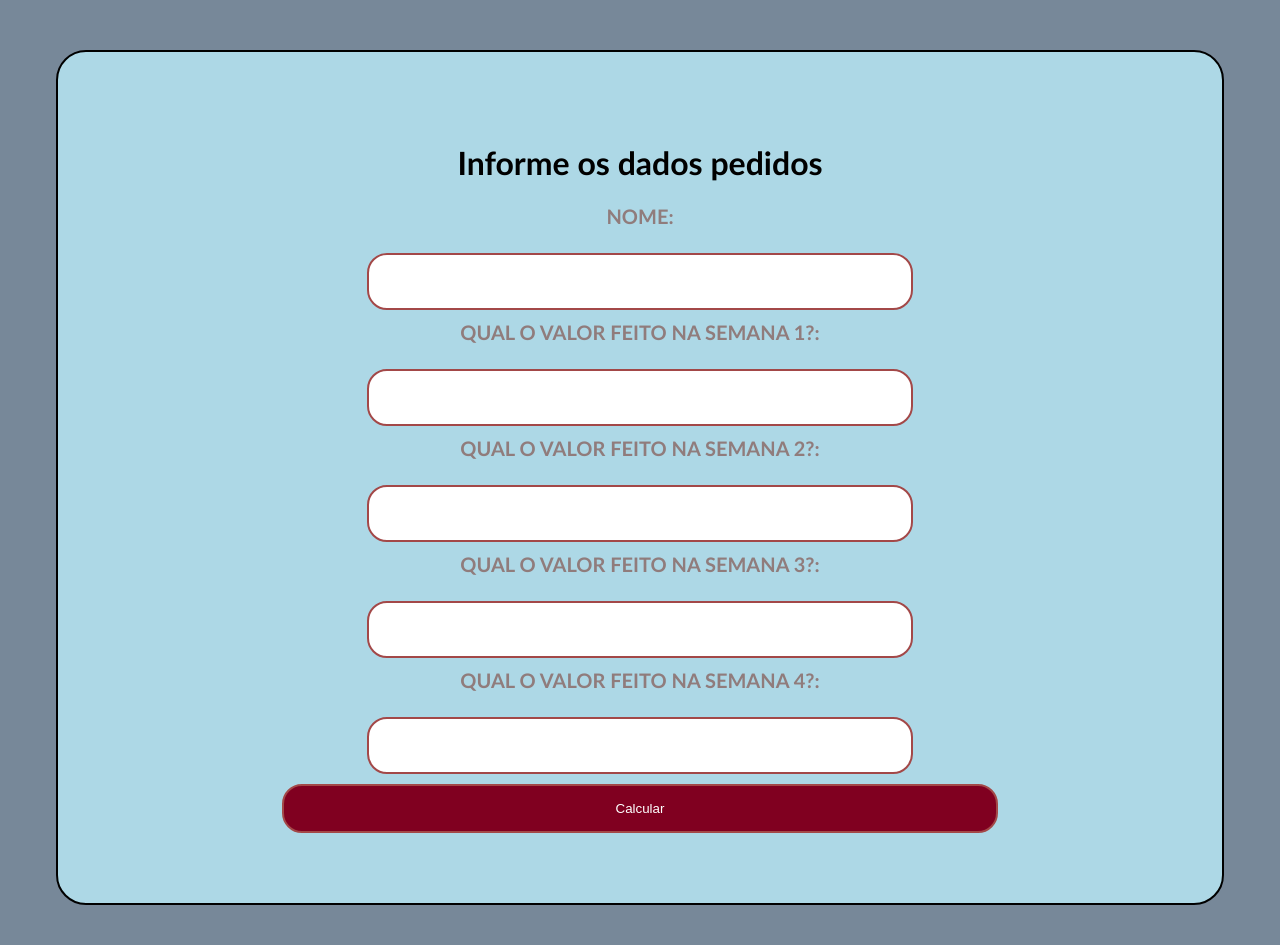
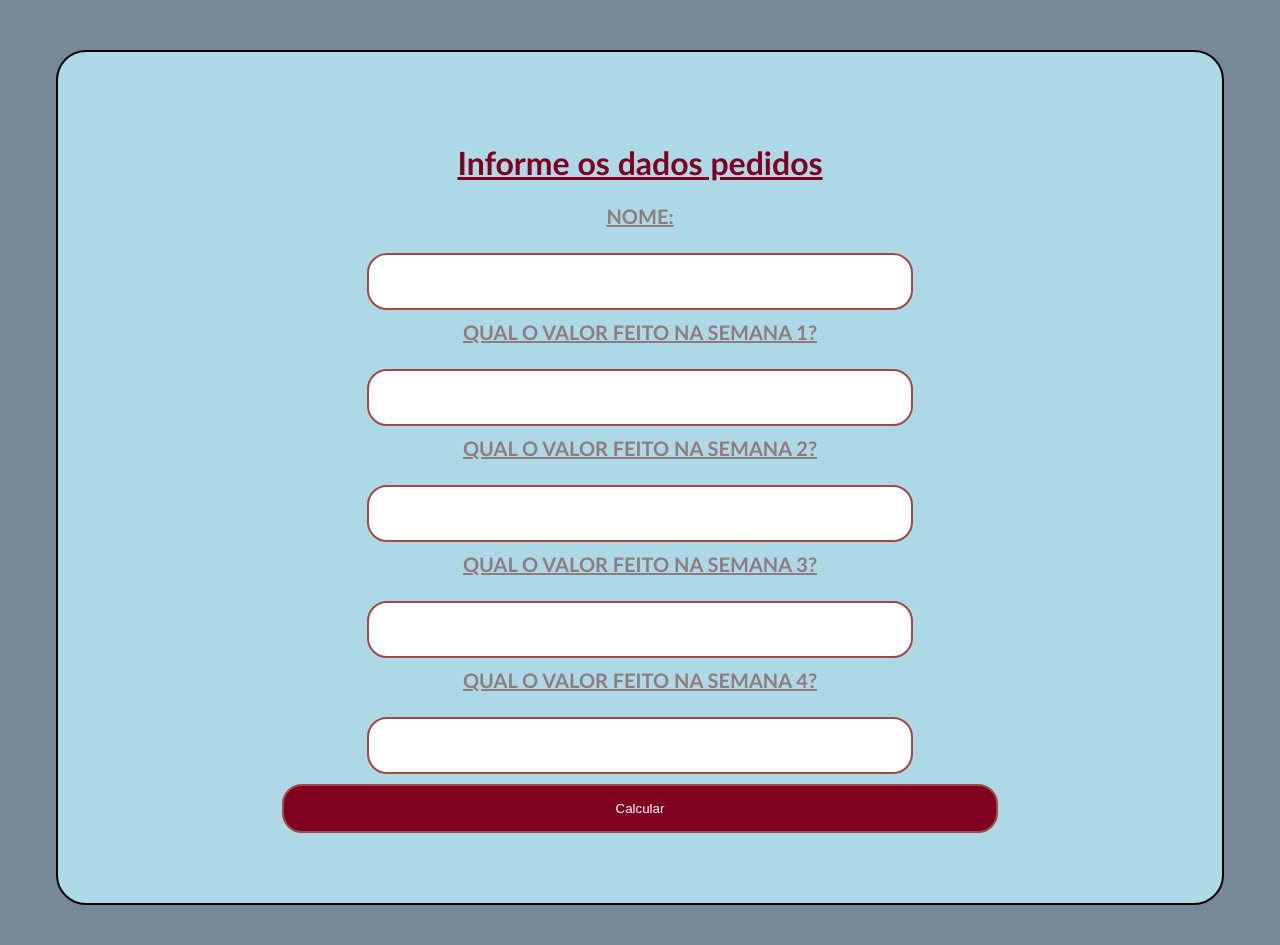
Before and after one commit to imdoarda/sistema_salario, a PHP site: page / in a window 1280 px wide. Shown: the top 945 px of the page. Run offline with PHP 8.4, Linux system fonts and the light colour scheme.

Commit message:
correção código

```diff
--- a/_css/style.css
+++ b/_css/style.css
@@ -20,7 +20,16 @@ body {
 
 h1 {
     text-align: center;
+    color:#800020;
+    text-decoration: underline;
    /* margin-bottom: 30px;*/
+}
+h2 {
+    text-align: center;
+    color:black;
+    background-color: white;
+    border-radius: 30px;
+    text-decoration: underline;
 }
 
 form {
@@ -28,6 +37,7 @@ form {
 }
 
 label {
+    text-decoration: underline;
     font-weight: bold;
     display: block;
     margin-bottom: 15px;
--- a/index.php
+++ b/index.php
@@ -16,16 +16,16 @@
     <input type="text" name="name" />
 
     <!--informa valor feito na semana-->
-    <label for="name">QUAL O VALOR FEITO NA SEMANA 1?:</label>
+    <label for="name">QUAL O VALOR FEITO NA SEMANA 1?</label>
     <input type="number" name="feito" />
 
-    <label for="name">QUAL O VALOR FEITO NA SEMANA 2?:</label>
+    <label for="name">QUAL O VALOR FEITO NA SEMANA 2?</label>
     <input type="number" name="feito1" />
 
-    <label for="name">QUAL O VALOR FEITO NA SEMANA 3?:</label>
+    <label for="name">QUAL O VALOR FEITO NA SEMANA 3?</label>
     <input type="number" name="feito2" />
 
-    <label for="name">QUAL O VALOR FEITO NA SEMANA 4?:</label>
+    <label for="name">QUAL O VALOR FEITO NA SEMANA 4?</label>
     <input type="number" name="feito3" />
 
     <!--botão p/adicionar as informações-->
@@ -64,43 +64,43 @@ $valor1 = 0;
 $percentualsem1 = 0;
     if ($num2 >= $metafixaSemanal) {
         $percentualsem1 = 1.0 / 100.0 * $metafixaSemanal;
-        echo "no if (" . $percentualsem1 . ")<br>";
+        //echo "no if (" . $percentualsem1 . ")<br>";
         $valor1 = intval($num2) - intval($metafixaSemanal); //excedente semana 1
     }
-    echo "fora do if (" . $valor1 . ")<br>";
+    //echo "fora do if (" . $valor1 . ")<br>";
 
     $valor2 = 0;
     $percentualsem2 = 0;
     if ($num3 >= $metafixaSemanal) {
         $percentualsem2 = 1.0 / 100.0 * $metafixaSemanal;
-        echo "no if (" . $percentualsem2 . ")<br>";
+        //echo "no if (" . $percentualsem2 . ")<br>";
         $valor2 = intval($num2) - intval($metafixaSemanal); //excedente semana 2
     }
-    echo "fora do if (" . $valor2 . ")<br>";
+    //echo "fora do if (" . $valor2 . ")<br>";
 
     $valor3 = 0;
     $percentualsem3= 0;
     if ($num4 >= $metafixaSemanal) {
         $percentualsem3 = 1.0 / 100.0 * $metafixaSemanal;
-        echo "no if (" . $percentualsem3 . ")<br>";
+        //echo "no if (" . $percentualsem3 . ")<br>";
         $valor3 = intval($num4) - intval($metafixaSemanal); //excedente semana 3
     }
-    echo "fora do if (" . $valor3 . ")<br>";
+    //echo "fora do if (" . $valor3 . ")<br>";
 
     $valor4 = 0;
     $percentualsem4 = 0;
     if ($num5 >= $metafixaSemanal) {
         $percentualsem4 = 1.0 / 100.0 * $metafixaSemanal;
-        echo "no if (" . $percentualsem4 . ")<br>";
+        //echo "no if (" . $percentualsem4 . ")<br>";
         $valor4 = intval($num5) - intval($metafixaSemanal); //excedente semana 4
     }
-    echo "fora do if (" . $valor4 . ")<br>";
+    //echo "fora do if (" . $valor4 . ")<br>";
 
     $valor5 = 0;
     if ($num6 > $metafixaMensal) {
         $valor5 = intval($num6) - intval($metafixaMensal); //excedente mês
     }
-    echo "fora do if (" . $valor5 . ")<br>";
+    //echo "fora do if (" . $valor5 . ")<br>";
     //inicia tudo como zero e, em caso de excedente, conta o valor
 
     //calculo metas concluidas
@@ -119,9 +119,9 @@ $percentualsem1 = 0;
     $salario6 = $percentual6;
 
     $salariofinal = $salario_minimo + $percentualsem1 + $percentualsem2 + $percentualsem3 + $percentualsem4 +
-                    $percentualexc2 + $percentualexc3 + $percentualexc4 + $percentualexc5 ;//+ $percentual6;
+                    $percentualexc2 + $percentualexc3 + $percentualexc4 + $percentualexc5 + $percentual6;
 
-    echo $salariofinal;
+    echo "<h2>O salário final do funcionário deve ser de: $salariofinal</h2>";
 
 
 
```
